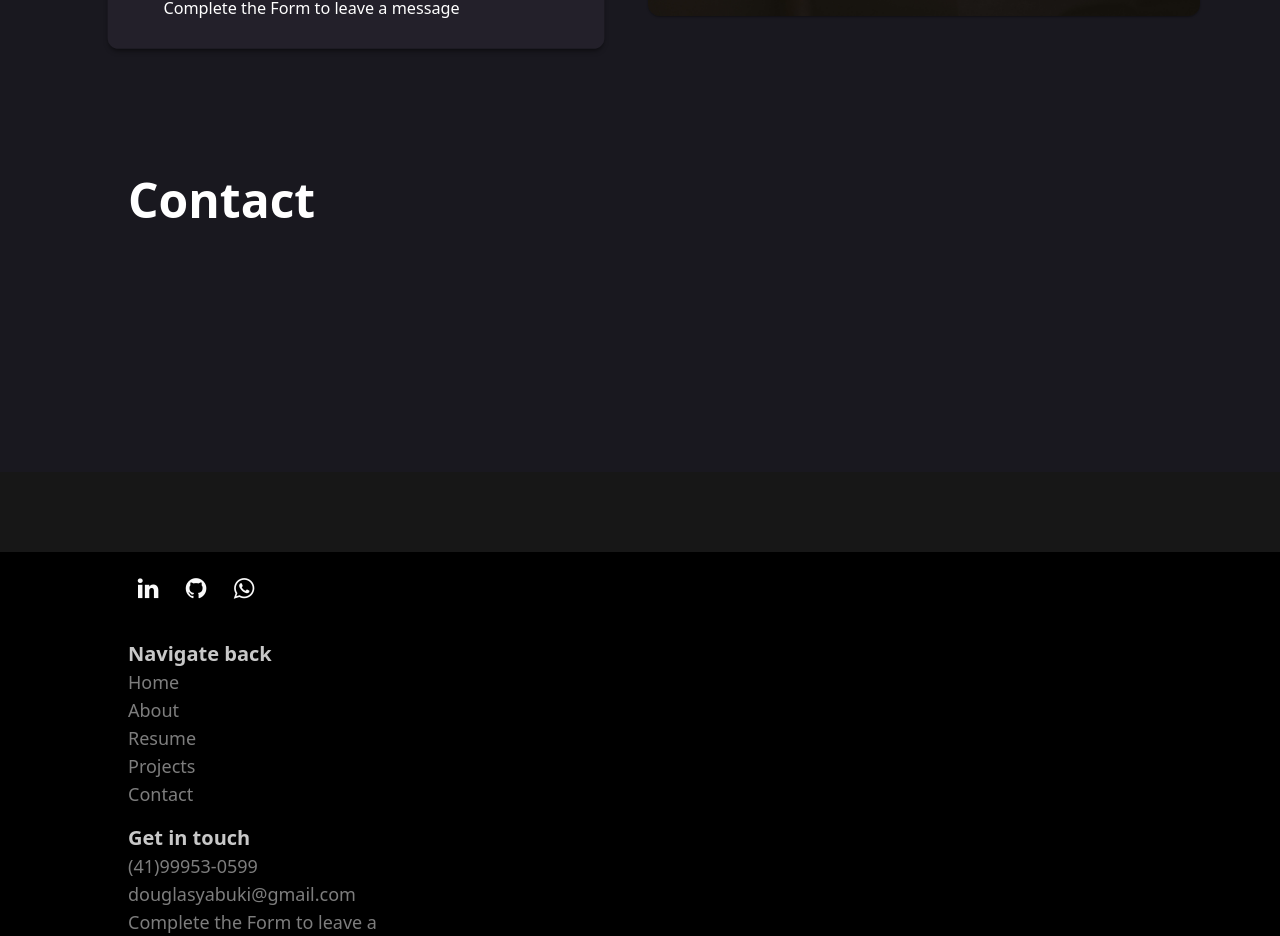
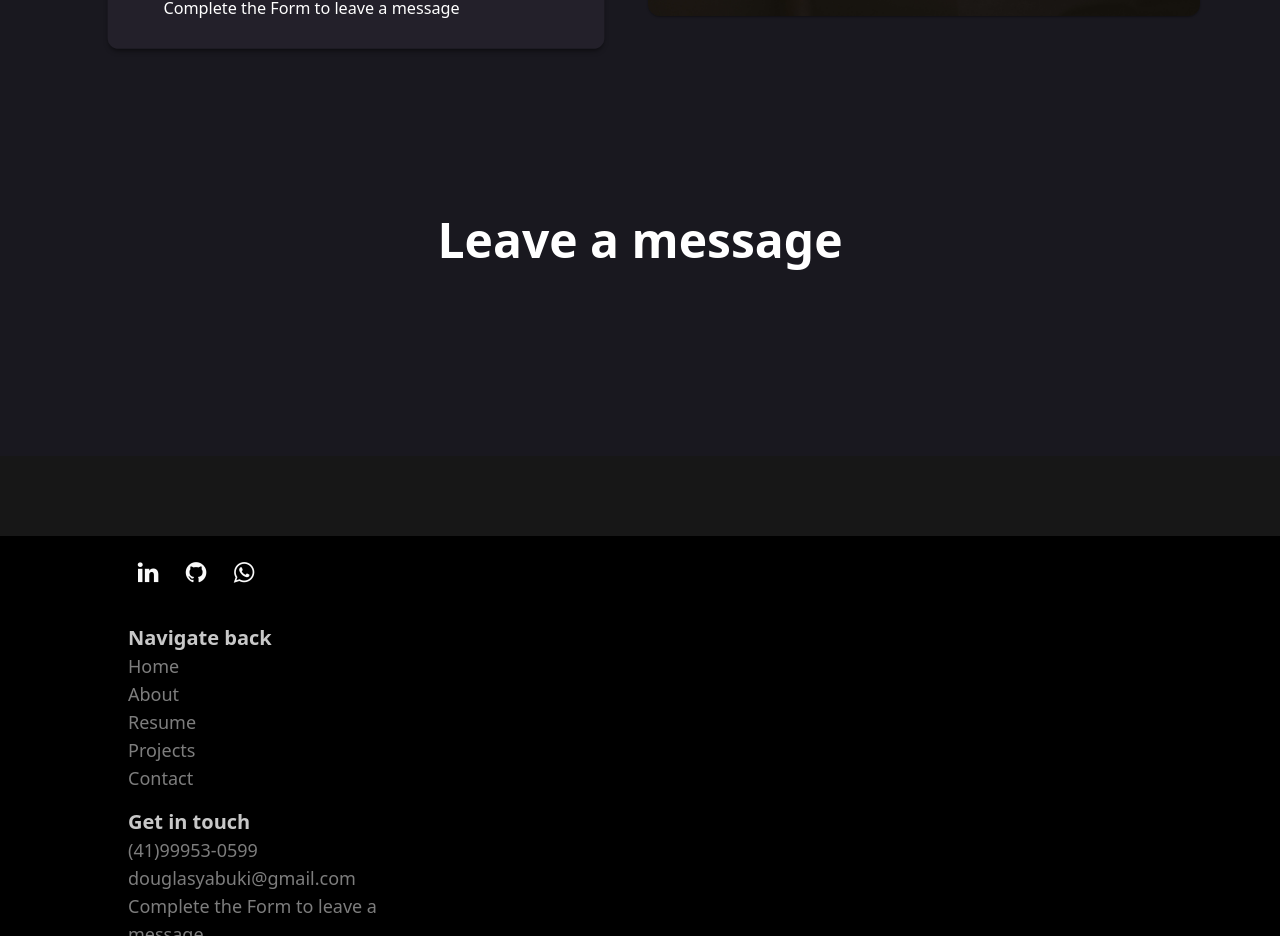
Before and after one commit to douglasyabuki/Portfolio, a React (Vite) app: page / in a window 1280 px wide. Shown: the part 6712-7648 px from the top of the page. Built offline with nearby package versions, Linux system fonts and the light colour scheme; a web font is replaced by a local one.

Commit message:
Commit 103: Changed folder structure on Contact

```diff
--- a/src/components/main-view/contact/Contact.tsx
+++ b/src/components/main-view/contact/Contact.tsx
@@ -1,5 +1,5 @@
 // Components
-import Contacts from "./contact-form/contacts/Contacts";
+import Contacts from "./contacts/Contacts";
 import ContactForm from "./contact-form/ContactForm";
 
 // Const
--- a/src/components/main-view/contact/contact-form/ContactForm.tsx
+++ b/src/components/main-view/contact/contact-form/ContactForm.tsx
@@ -1,22 +1,25 @@
+// Interfaces
+import { IForm } from '../../../../interfaces/IForm';
+
+// Components
+import Input from './input/Input';
+
 // Hooks
 import { useReducer } from 'react';
 
 interface Props {}
 
-export default function ContactForm(props: Props) {
+export default function ContactForm() {
   return (
     <div
       id="#contact-form"
-      className="relative block items-center rounded-2xl p-2 sm:p-7 md:rounded-2xl md:p-8 lg:flex lg:p-10"
+      className="w-auto space-y-12 px-4 py-20 text-center sm:px-7 md:px-8 lg:px-10"
     >
-      <div className="container block px-4 text-center align-middle md:px-16 lg:text-left xl:px-12">
-        <h1 className="w-auto text-center text-3xl font-bold md:text-4xl lg:text-left xl:text-5xl 2xl:text-6xl">
-          Contact
-        </h1>
-        <div className="container items-center align-middle xl:m-6 xl:p-12"></div>
-      </div>
-      <div className="container items-center align-middle xl:m-6 xl:p-12">
-        <h1></h1>
+      <h1 className="w-auto text-3xl font-bold md:text-4xl xl:text-5xl 2xl:text-6xl">
+        Leave a message
+      </h1>
+      <div className="m-auto block px-4 text-center">
+
       </div>
     </div>
   );
--- a/src/components/main-view/contact/contact-form/contacts/Contacts.tsx
+++ b/src/components/main-view/contact/contacts/Contacts.tsx
@@ -1,5 +1,5 @@
 // Interfaces
-import { IContact } from '../../../../../interfaces/IContact';
+import { IContact } from '../../../../interfaces/IContact';
 
 // Components
 import ContactCard from './contact-card/ContactCard';
--- a/src/components/main-view/contact/contact-form/contacts/contact-card/ContactCard.tsx
+++ b/src/components/main-view/contact/contacts/contact-card/ContactCard.tsx
@@ -1,8 +1,8 @@
 // Interface
-import { IContact } from '../../../../../../interfaces/IContact';
+import { IContact } from '../../../../../interfaces/IContact';
 
 // Utils
-import { scrollOnClick } from '../../../../../../utils/scroll-on-click';
+import { scrollOnClick } from '../../../../../utils/scroll-on-click';
 
 // Props destructuring
 interface Props {
```
